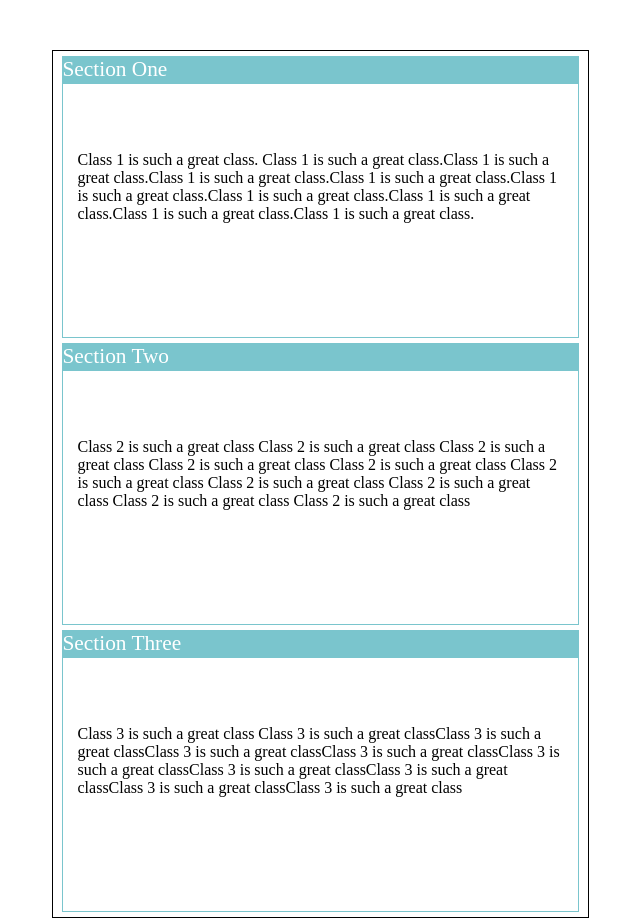
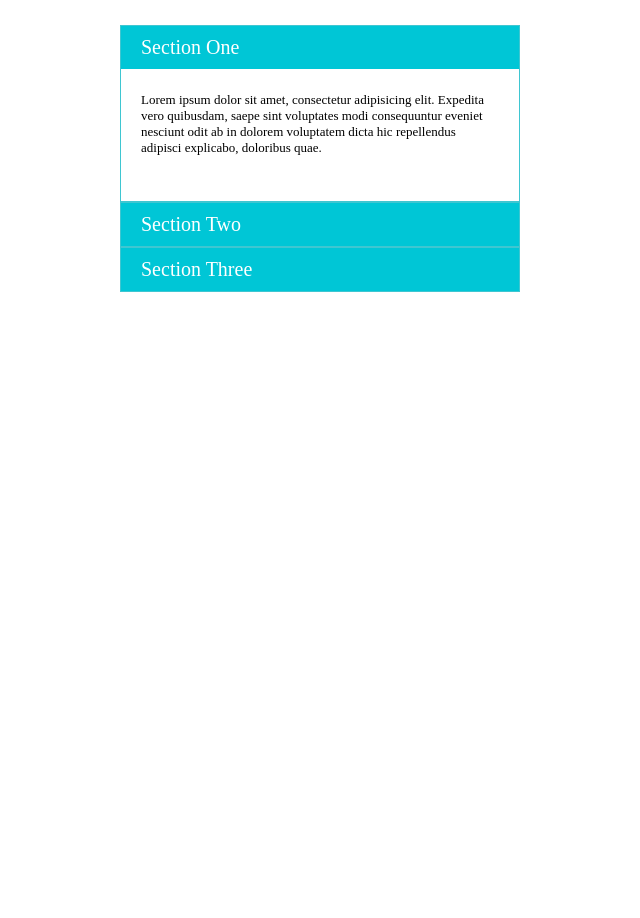
Before and after one commit to taheaton/A10, a plain HTML site: page index.html in a window 1280 px wide. Shown: the whole page, without its empty margins (320-960 px from the left). After the commit the page ends 800 px from the top, so only its background shows below. Drawn offline with Linux system fonts and the light colour scheme.

Commit message:
Project completed

```diff
--- a/index.html
+++ b/index.html
@@ -4,49 +4,31 @@
     <title>Sections</title>
     <link rel="stylesheet" type="text/css" href="css/main.css">
   </head>
+
   <body>
-  <div class="container">
-    <div class="box" id="box1">
+    <div class="accordian">
+      <section>
+        <h2>Section One</h2>
+        <p>Lorem ipsum dolor sit amet, consectetur adipisicing elit. Expedita vero quibusdam, saepe sint voluptates modi consequuntur eveniet nesciunt odit ab in dolorem voluptatem dicta hic repellendus adipisci explicabo, doloribus quae.</p>
 
-      <div class="banner">
-        <a href id="S1">Section One</a>
-      </div><!--end of banner div-->
+        </h2><!--end of h2-->
+       </section><!--end of section1-->
 
-      <div class="text" id="text1">
+      <section>
+        <h2>Section Two</h2>
+        <p>Lorem ipsum dolor sit amet, consectetur adipisicing elit. Expedita vero quibusdam, saepe sint voluptates modi consequuntur eveniet nesciunt odit ab in dolorem voluptatem dicta hic repellendus adipisci explicabo, doloribus quae.</p>
 
-      <p id="p1"><br><br>Class 1 is such a great class.  Class 1 is such a great class.Class 1 is such a great class.Class 1 is such a great class.Class 1 is such a great class.Class 1 is such a great class.Class 1 is such a great class.Class 1 is such a great class.Class 1 is such a great class.Class 1 is such a great class.</p>
+        </h2><!--end of h22-->
+      </section><!--end of section2-->
 
-      </div><!--end of text div-->
-    </div><!--end of box1 div-->
+      <section>
+        <h2>Section Three</h2>
+        <p>Lorem ipsum dolor sit amet, consectetur adipisicing elit. Expedita vero quibusdam, saepe sint voluptates modi consequuntur eveniet nesciunt odit ab in dolorem voluptatem dicta hic repellendus adipisci explicabo, doloribus quae.</p>
 
+        </h2><!--end of h23-->
+       </section><!--end of section3-->
 
-      <!--remove other classes on click-->
-    <div class="box" id="box2">
-      <div class="banner" id="banner2">
-        <a href id="S2">Section Two</a>
-      </div><!--end of banner2-->
-
-      <div class="text" id="text2">
-      <p id="p2"><br><br>  Class 2 is such a great class  Class 2 is such a great class  Class 2 is such a great class  Class 2 is such a great class  Class 2 is such a great class  Class 2 is such a great class  Class 2 is such a great class  Class 2 is such a great class  Class 2 is such a great class  Class 2 is such a great class</p>
-
-      </div><!--end of text div-->
-    </div><!--end of box2 div-->
-
-
-       <!--add / remove banner 3other classes on click-->
-    <div class="box" id="box3">
-    <div class="banner" id="banner3">
-        <a href id="S3">Section Three</a>
-      </div><!--end of banner3-->
-
-      <div class="text" id="text3">
-      <p id="p3"><br><br>  Class 3 is such a great class  Class 3 is such a great classClass 3 is such a great classClass 3 is such a great classClass 3 is such a great classClass 3 is such a great classClass 3 is such a great classClass 3 is such a great classClass 3 is such a great classClass 3 is such a great class</p>
-        <!--remove other classes on click-->
-      </div><!--end of text div-->
-    </div><!--end of box3 div-->
-
-  </div><!--end of container div-->
-
+      </div><!--end of accordian-->
       <script src="jq.js"></script>
     <script src="main.js"></script>
     </body>
--- a/main.js
+++ b/main.js
@@ -1,12 +1,4 @@
-$('a#S1').on('click', function(){
-  // console.log('test');
-  $('#p1').toggleClass('hide').addClass('show');
-})
-
-$('a#S2').on('click', function(){
-  $('#p2').toggleClass('hide').addClass('show');
-})
-
-$('a#S3').on('click', function(){
-  $('#p3').toggleClass('hide').addClass('show');
-})
+$('section:not(:first)').addClass('hidden');
+$('.accordian').on('click', 'h2', function () {
+  $(this).parent().removeClass('hidden').siblings().addClass('hidden');
+});
--- a/scss/main.scss
+++ b/scss/main.scss
@@ -1,52 +1,25 @@
-
-
-.container {
-  border: 1px solid black;
-  width: 535px;
-  min-height: 300px;
-  margin: 50px auto;
-}
-
-.box {
-  background-color: white;
-  border: 1px solid #7AC5CD;
-  width: 515px;
-  min-height: 280px;
-  margin: 5px auto;
-}
-
-.banner {
-  text-decoration: none;
-  height: 20pt;
-  background-color: #7AC5CD;
-  font-size: 16pt;
-
-}
-#S1 {
-  text-decoration: none;
-  color: white;
-}
-
-#S2 {
-text-decoration: none;
-  color: white;
-}
-
-#S3 {
-text-decoration: none;
-  color: white;
-
-}
-p {
-    transition: all 1s;
-    height: 80px;
-    padding: 15px;
-
-}
-
-.show {
+.accordian {
+  width: 400px;
+  margin: 25px auto; }
+  .accordian section {
+    border: 1px solid #3fc6d1;
+    height: 175px;
     overflow: hidden;
-}
-.hide {
-    overflow: hidden;
-}
+    transition: height 0.7s ease-in-out; }
+    .accordian section.hidden {
+      height: 43px; }
+    .accordian section h2 {
+      background-color: #00c6d6;
+      color: white;
+      padding: 10px 20px;
+      font-size: 20px;
+      font-weight: normal;
+      margin: 0;
+      cursor: pointer;
+      transition: all 0.2s ease-in-out; }
+      .accordian section h2:hover {
+        background-color: #00daec;
+        padding-left: 30px; }
+    .accordian section p {
+      padding: 10px 20px;
+      font-size: 13px; }
```
Also changed, not shown: css/main.css. Lines whose indentation alone changed are shown as unchanged.
